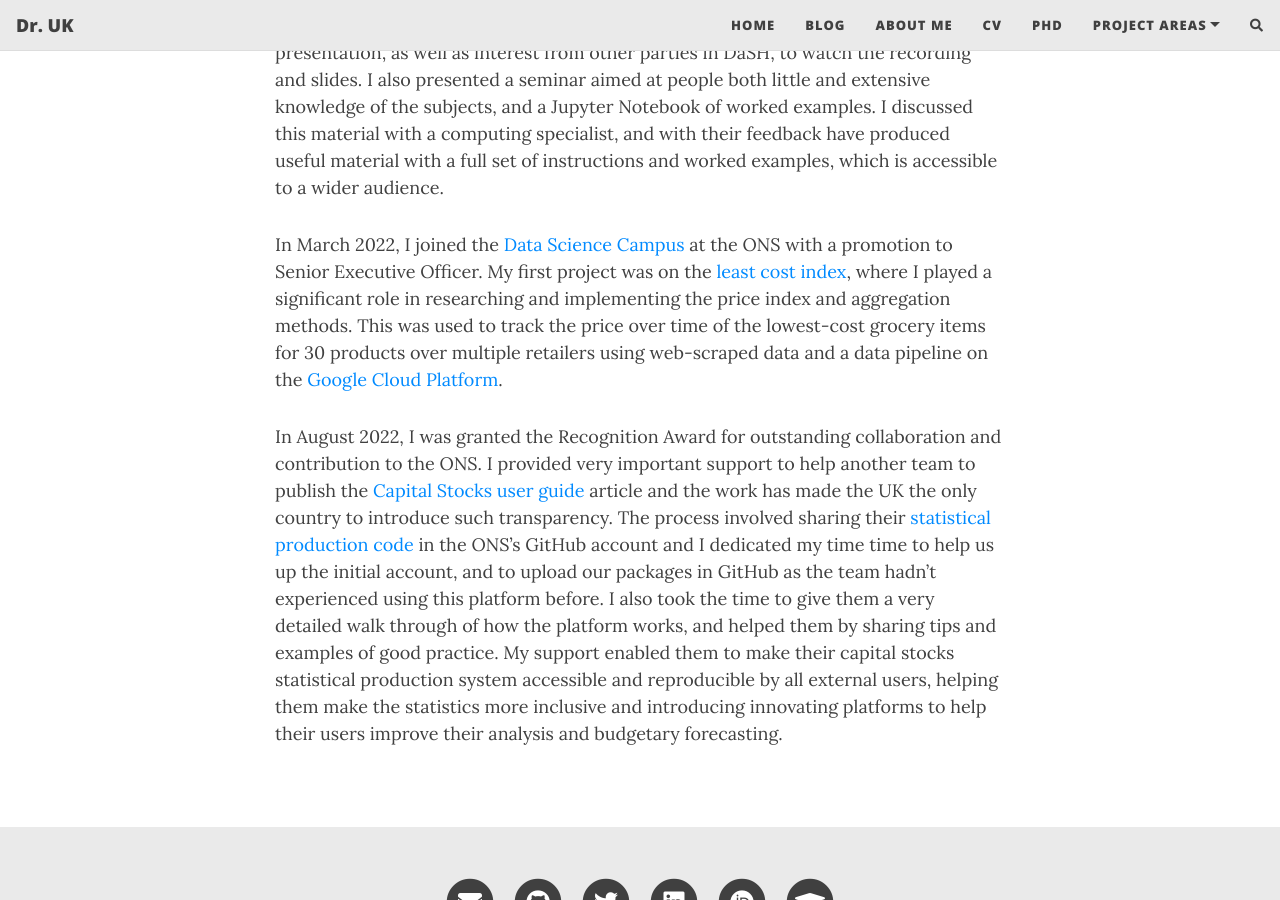
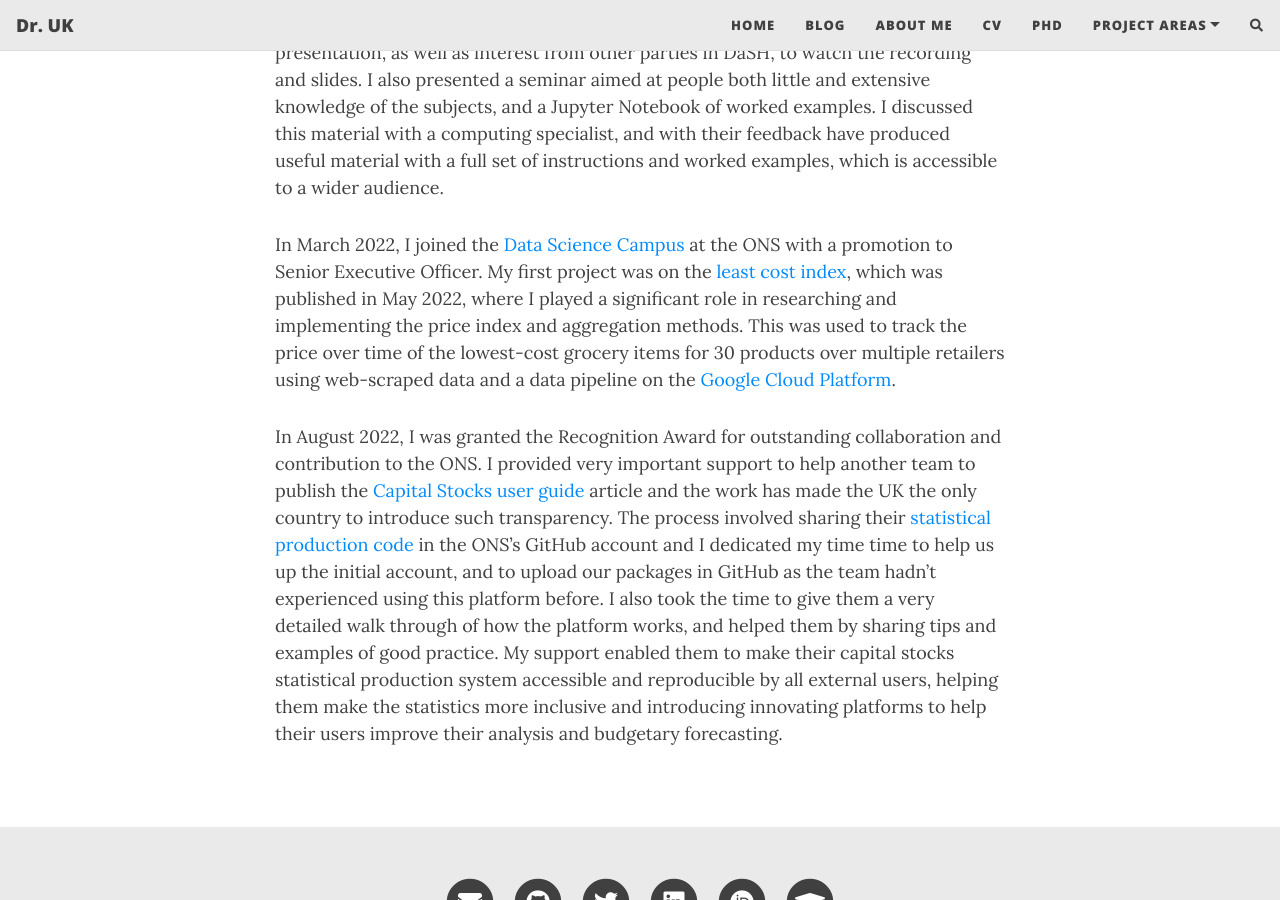
Before and after one commit to drrobotk/drrobotk.github.io, a Jekyll site: the page built from aboutme.md, in a window 1280 px wide and 900 px high, scrolled down 2059 px. Built offline with Jekyll 4.4.1, drawn with Linux system fonts in a browser that asks for light colours; nearby versions of some CDN libraries; comment, search, counter and statistics services are not loaded.

Commit message:
Update about me.

```diff
--- a/aboutme.md
+++ b/aboutme.md
@@ -22,6 +22,6 @@ After implementing the TPD and TDH methods, I turned my attention to another mul
 
 After working closely with methodology on index numbers, I was invited to join the Index Numbers Expert Group (INEG) and I have since also joined the Data Science and High-performance computing (DaSH) expert group. I also delivered a presentation in a seminar to my team and deparment, to introduce the concept of Pandas UDFs. This turned out to be a success as I got good engagement and questions after the presentation, as well as interest from other parties in DaSH, to watch the recording and slides. I also presented a seminar aimed at people both little and extensive knowledge of the subjects, and a Jupyter Notebook of worked examples. I discussed this material with a computing specialist, and with their feedback have produced useful material with a full set of instructions and worked examples, which is accessible to a wider audience.
 
-In March 2022, I joined the [Data Science Campus](https://datasciencecampus.ons.gov.uk/) at the ONS with a promotion to Senior Executive Officer. My first project was on the [least cost index](https://www.ons.gov.uk/economy/inflationandpriceindices/articles/trackingthelowestcostgroceryitemsukexperimentalanalysis/april2021toapril2022), where I played a significant role in researching and implementing the price index and aggregation methods. This was used to track the price over time of the lowest-cost grocery items for 30 products over multiple retailers using web-scraped data and a data pipeline on the [Google Cloud Platform](https://cloud.google.com/).
+In March 2022, I joined the [Data Science Campus](https://datasciencecampus.ons.gov.uk/) at the ONS with a promotion to Senior Executive Officer. My first project was on the [least cost index](https://www.ons.gov.uk/economy/inflationandpriceindices/articles/trackingthelowestcostgroceryitemsukexperimentalanalysis/april2021toapril2022), which was published in May 2022, where I played a significant role in researching and implementing the price index and aggregation methods. This was used to track the price over time of the lowest-cost grocery items for 30 products over multiple retailers using web-scraped data and a data pipeline on the [Google Cloud Platform](https://cloud.google.com/).
 
 In August 2022, I was granted the Recognition Award for outstanding collaboration and contribution to the ONS. I provided very important support to help another team to publish the [Capital Stocks user guide](https://www.ons.gov.uk/releases/introducingthecapitalstocksuserguide) article and the work has made the UK the only country to introduce such transparency. The process involved sharing their [statistical production code](https://github.com/ONSdigital/Capstocks) in the ONS's GitHub account and I dedicated my time time to help us up the initial account, and to upload our packages in GitHub as the team hadn't experienced using this platform before. I also took the time to give them a very detailed walk through of how the platform works, and helped them by sharing tips and examples of good practice. My support enabled them to make their capital stocks statistical production system accessible and reproducible by all external users, helping them make the statistics more inclusive and introducing innovating platforms to help their users improve their analysis and budgetary forecasting.
```
